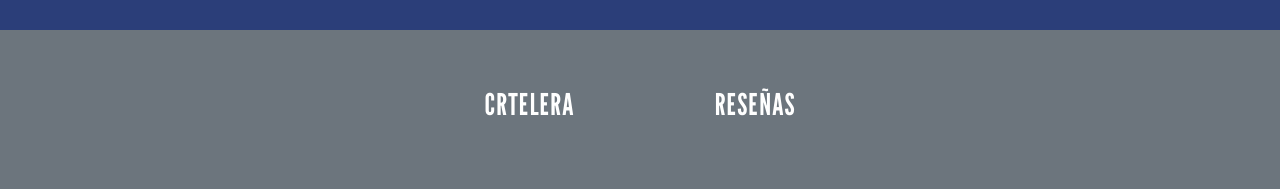
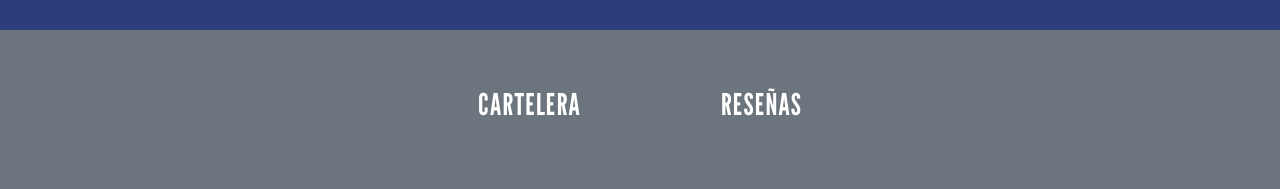
Before and after one commit to dramaticaycreativa/Cartelera-teatro-y-algo-mas-V2, a plain HTML site: page index.html in a window 1280 px wide. Shown: the part 320-509 px from the top of the page. Drawn offline with nearby package versions, Linux system fonts and the light colour scheme.

Commit message:
Update index.html

```diff
--- a/index.html
+++ b/index.html
@@ -22,7 +22,7 @@
   <!-- Navegación -->
 <nav>
   <ul>
-    <li><a href="#" data-seccion="cartelera">CRTELERA</a></li>
+    <li><a href="#" data-seccion="cartelera">CARTELERA</a></li>
     <li><a href="#" data-seccion="reseñas">RESEÑAS</a></li>
   </ul>
 </nav>
```
